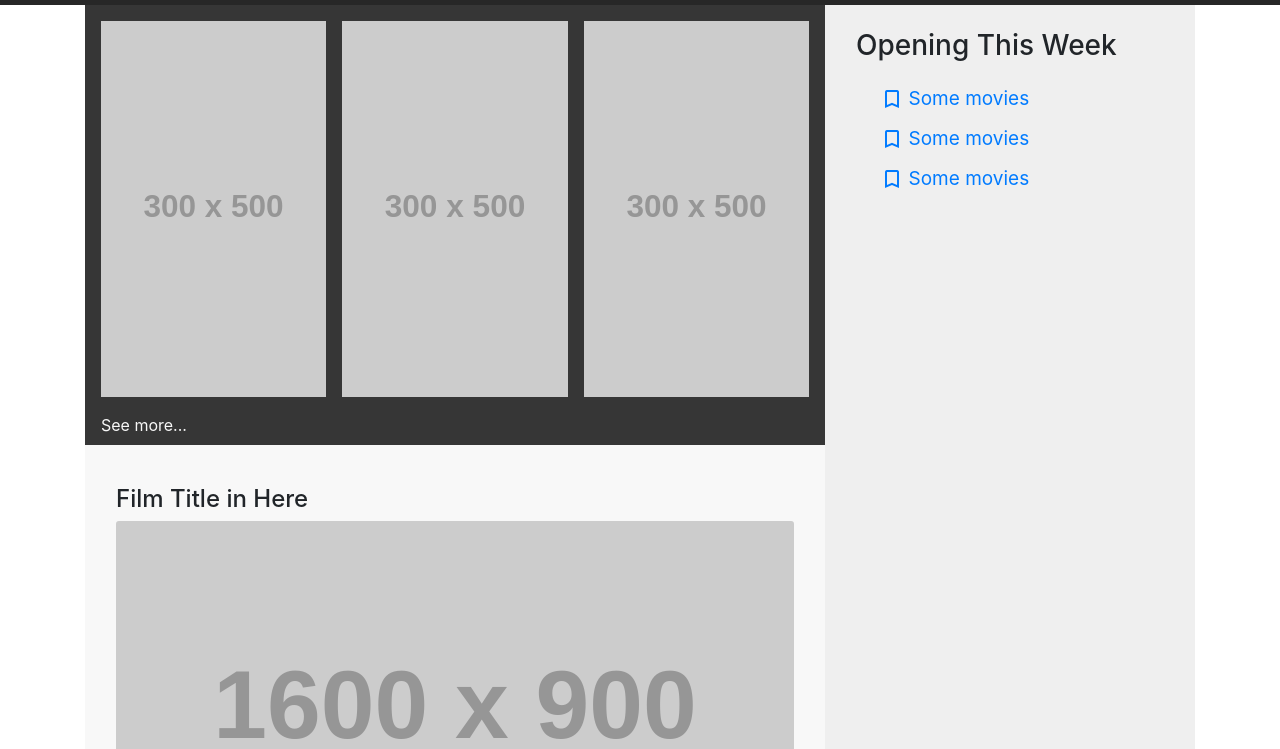
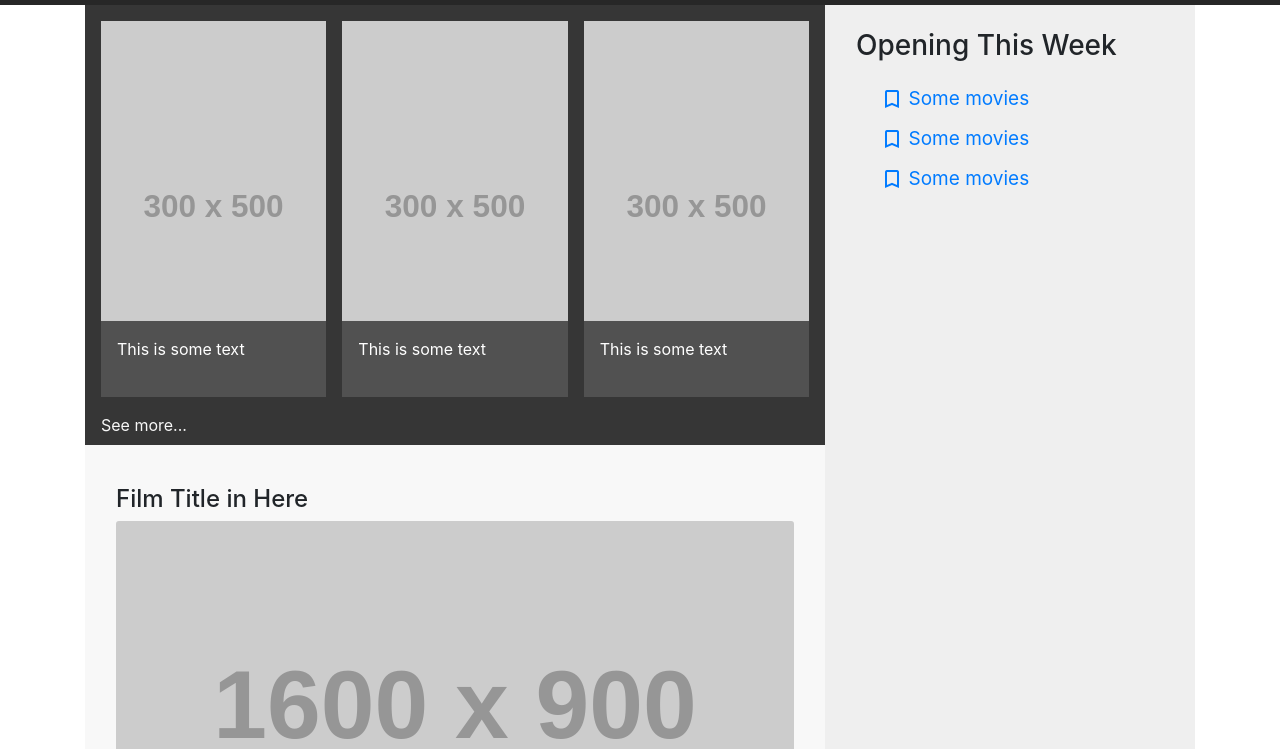
Before and after one commit to moovees/moovees, a plain HTML site: page client/index.html in a window 1280 px wide. Shown: the part 51-800 px from the top of the page. Drawn offline with nearby package versions, Linux system fonts and the light colour scheme; some packages are replaced by stand-ins of ours; placeholder pictures from the web are drawn by us; a script that the page names is missing.

Commit message:
edit home page

```diff
--- a/client/index.html
+++ b/client/index.html
@@ -88,15 +88,31 @@
         <div class="row">
                 <div class="col-8" style="background-color: #f8f8f8;">
                     <div class="row px-2" style="background-color: #363636;">
-                        <div class="col p-0 rounded-0 mx-2 my-3">
+                        <div class="col p-0 rounded-0 mx-2 my-3 image-container">
                             <img class="card-img-top p-0 m-0 rounded-0" src="https://via.placeholder.com/300x500" alt="Card image cap">
+                            <div class="after">
+                                <p class="p-3">
+                                    <a href="#" style="color: #FFF;">This is some text</a>
+                                </p>
+                            </div>
                         </div>
-                        <div class="col p-0 rounded-0 mx-2 my-3">
+                        <div class="col p-0 rounded-0 mx-2 my-3 image-container">
                             <img class="card-img-top p-0 m-0 rounded-0" src="https://via.placeholder.com/300x500" alt="Card image cap">
+                            <div class="after">
+                                <p class="p-3">
+                                    This is some text
+                                </p>
+                            </div>
                         </div>
-                        <div class="col p-0 rounded-0 mx-2 my-3">
+                        <div class="col p-0 rounded-0 mx-2 my-3 image-container">
                             <img class="card-img-top p-0 m-0 rounded-0" src="https://via.placeholder.com/300x500" alt="Card image cap">
+                            <div class="after">
+                                <p class="p-3">
+                                    This is some text
+                                </p>
+                            </div>
                         </div>
+
                     </div>
                     <div class="row px-3" style="background-color: #363636; color:#f8f8f8;">
                         <a class="mb-2">See more...</a>
@@ -172,6 +188,23 @@
     <script src="https://cdn.jsdelivr.net/npm/sweetalert2@8"></script>
     <!-- js -->
     <script src="./js/main.js"></script>
+
+    <style>
+    .image-container {
+        position: relative;
+    }
+
+    .image-container .after {
+        position: absolute;
+        bottom: 0;
+        left: 0;
+        width: 100%;
+        height: 20%;
+        display: block;
+        background: rgba(0, 0, 0, .6);
+        color: #FFF;
+    }
+    </style>
 </body>
 
 </html>
```
